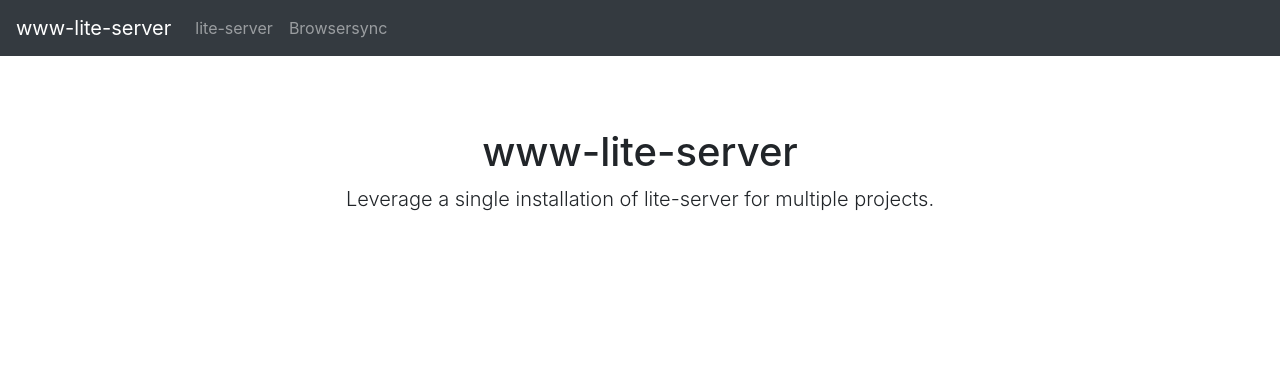
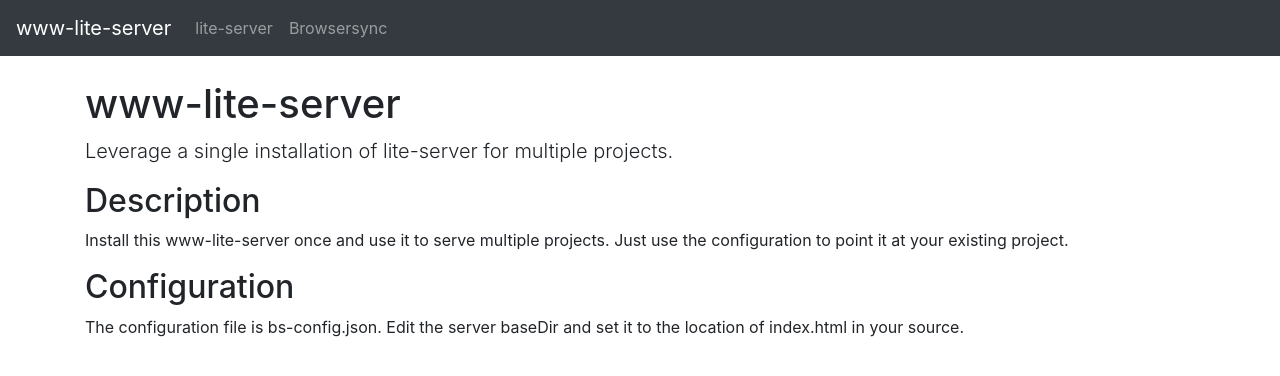
Before and after one commit to t-palmer/www-lite-server, a website: page index.html in a window 1280 px wide. Drawn offline with nearby package versions, Linux system fonts and the light colour scheme.

```diff
--- a/bs-config.json
+++ b/bs-config.json
@@ -1,4 +1,6 @@
 {
   "port": 3000,
-  "server": { "baseDir": "." }
+  "server": {
+    "baseDir": "."
+  }
 }
--- a/index.html
+++ b/index.html
@@ -7,12 +7,10 @@
 
 	<!-- Bootstrap CSS -->
     <link rel="stylesheet" href="https://stackpath.bootstrapcdn.com/bootstrap/4.1.0/css/bootstrap.min.css" integrity="sha384-9gVQ4dYFwwWSjIDZnLEWnxCjeSWFphJiwGPXr1jddIhOegiu1FwO5qRGvFXOdJZ4" crossorigin="anonymous">
-    <!-- Custom styles for this template -->
-    <link href="starter-template.css" rel="stylesheet">
 
 	<title>www-lite-server</title>
 </head>
-<body>
+<body style="padding-top: 5rem">
 
 <nav class="navbar navbar-expand-md navbar-dark bg-dark fixed-top">
     <a class="navbar-brand" href="https://github.com/t-palmer/www-lite-server">www-lite-server</a>
@@ -34,18 +32,25 @@
 
 <main role="main" class="container">
 
-    <div class="starter-template">
-        <h1>www-lite-server</h1>
-        <p class="lead">
-            Leverage a single installation of  lite-server for multiple projects.
-        </p>
-    </div>
+    <h1>www-lite-server</h1>
+    <p class="lead">
+        Leverage a single installation of  lite-server for multiple projects.
+    </p>
+    <h2>Description</h2>
+    <p>
+        Install this www-lite-server once and use it to serve multiple projects.
+        Just use the configuration to point it at your existing project.
+    </p>
+    <h2>Configuration</h2>
+    <p>
+        The configuration file is bs-config.json.
+        Edit the server baseDir and set it to the location of index.html in your source.
+    </p>
+
 
 </main><!-- /.container -->
 
-
-
-    <!-- Optional JavaScript -->
+<!-- Optional JavaScript -->
     <!-- jQuery first, then Popper.js, then Bootstrap JS -->
     <script src="https://code.jquery.com/jquery-3.3.1.slim.min.js" integrity="sha384-q8i/X+965DzO0rT7abK41JStQIAqVgRVzpbzo5smXKp4YfRvH+8abtTE1Pi6jizo" crossorigin="anonymous"></script>
     <script src="https://cdnjs.cloudflare.com/ajax/libs/popper.js/1.14.0/umd/popper.min.js" integrity="sha384-cs/chFZiN24E4KMATLdqdvsezGxaGsi4hLGOzlXwp5UZB1LY//20VyM2taTB4QvJ" crossorigin="anonymous"></script>
--- a/starter-template.css
+++ /dev/null
@@ -1,7 +0,0 @@
-body {
-  padding-top: 5rem;
-}
-.starter-template {
-  padding: 3rem 1.5rem;
-  text-align: center;
-}
```
